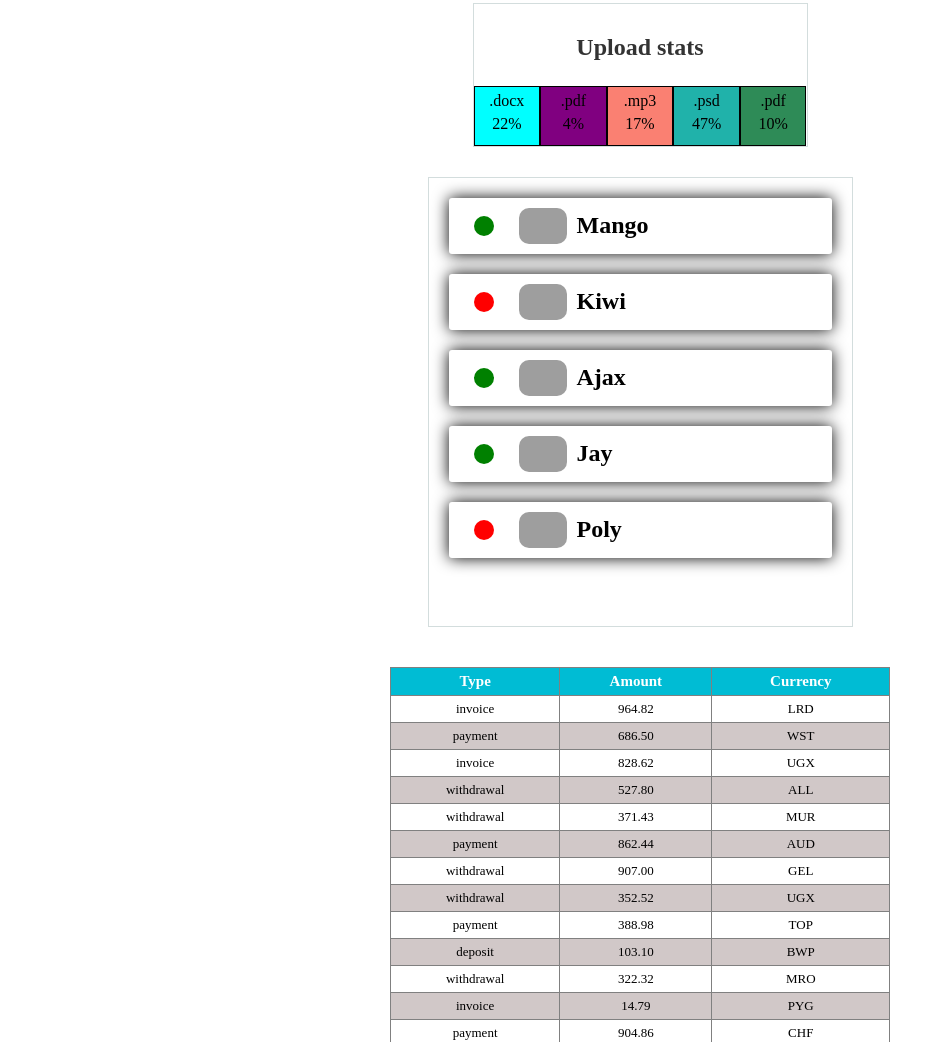
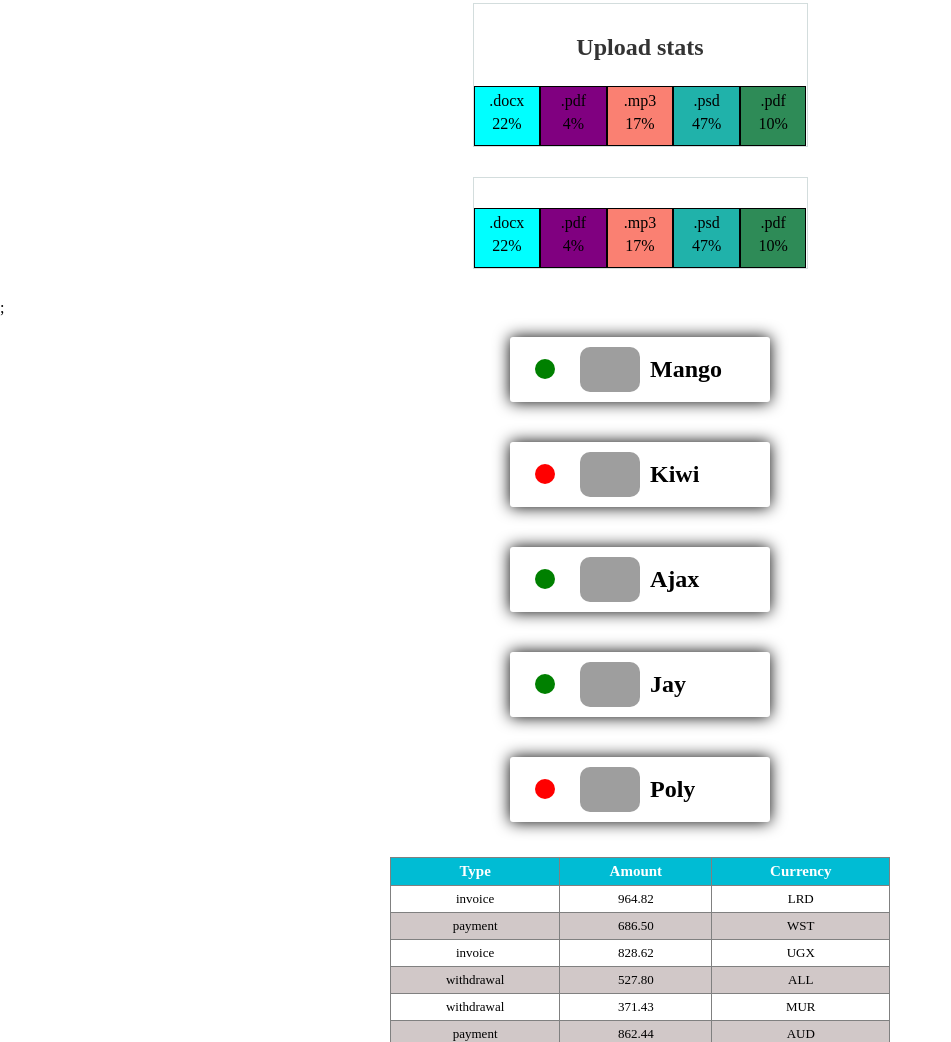
Before and after one commit to VadimZaets/goit-react-hw-01, a React app: page / in a window 1280 px wide. Shown: the part 386-1428 px from the top of the page, without its empty margins (0-951 px from the left). Built offline with nearby package versions, Linux system fonts and the light colour scheme; grey boxes are pictures that could not be loaded.

Commit message:
Готово

```diff
--- a/package.json
+++ b/package.json
@@ -2,10 +2,12 @@
   "name": "goit-react-hw-01-components",
   "version": "0.1.0",
   "private": true,
+  "homepage": "https://VadimZaets.github.io/goit-react-hw-01-components",
   "dependencies": {
     "@testing-library/jest-dom": "^5.14.1",
     "@testing-library/react": "^11.2.7",
     "@testing-library/user-event": "^12.8.3",
+    "gh-pages": "^3.2.3",
     "prop-types": "^15.7.2",
     "react": "^17.0.2",
     "react-dom": "^17.0.2",
@@ -14,6 +16,8 @@
   },
   "scripts": {
     "start": "react-scripts start",
+    "predeploy": "npm run build",
+    "deploy": "gh-pages -d build",
     "build": "react-scripts build",
     "test": "react-scripts test",
     "eject": "react-scripts eject"
--- a/src/components/App.js
+++ b/src/components/App.js
@@ -1,12 +1,12 @@
 import React from 'react';
 import Profile from './Profile/profile';
-import user from './Profile/user.json';
+import user from '../data/user.json';
 import Statistics from './Statistics/statistics';
-import statisticalData from './Statistics/statistical-data.json';
+import statisticalData from '../data/statistical-data.json';
  import FriendList from './FriendList/FriendList';
-import friends from './FriendList/friends.json';
+import friends from '../data/friends.json';
 import TransactionHistory from './TransactionHistory/TransactionHistory';
-import transactions from './TransactionHistory/transactions.json';
+import transactions from '../data/transactions.json';
 
 
 
@@ -21,6 +21,7 @@ const App = () => (
       stats={user.stats}
         />
     <Statistics title="Upload stats" stats={statisticalData} />
+    <Statistics stats={statisticalData} />;
     <FriendList friends={friends} />
     <TransactionHistory items={transactions} />
      </>
--- a/src/components/FriendList/FriendList.jsx
+++ b/src/components/FriendList/FriendList.jsx
@@ -1,56 +1,24 @@
-import React from 'react';
 import PropTypes from 'prop-types';
+import FriendListItem from '../FriendListItem/FriendListItem';
 import styles from './friendList.module.css';
 
 const FriendList = ({ friends }) => (
-
-    <ul className={styles.friend_list}>
-        {friends.map(friend => (
-            <li className={styles.item} key={friend.id}>
-                <span
-                    className={
-                        friend.isOnline ? styles.statusOnline : styles.statusOffline
-                    }
-                ></span>
-                <img className={styles.avatar} src={friend.avatar} alt="" width="48" />
-                <p className={styles.name}>{friend.name}</p>
-            </li>
-        ))}
-
-
-    </ul>
-
-
-
-
-
+  <ul className={styles['friend_list']}>
+    {friends.map(({ id, avatar, name, isOnline }) => (
+      <FriendListItem
+        key={id}
+        avatar={avatar}
+        name={name}
+        isOnline={isOnline}
+      />
+    ))}
+  </ul>
 );
 
-FriendList.propTypes = {
+FriendList.protoTypes = {
   friends: PropTypes.arrayOf(
-    PropTypes.shape({
-      id: PropTypes.number.isRequired,
-      avatar: PropTypes.string.isRequired,
-      name: PropTypes.string.isRequired,
-      isOnline: PropTypes.bool.isRequired,
-    }),
-  ),
+    PropTypes.shape({ id: PropTypes.number.isRequired }),
+  ).isRequired,
 };
 
-
-
-
-
-
-
-
-
-
-
-
-
-
-
-
-
 export default FriendList;
--- a/src/components/FriendList/friendList.module.css
+++ b/src/components/FriendList/friendList.module.css
@@ -1,40 +1,11 @@
 .friend_list {
-  width: 425px;
-  height: 450px;
-  margin: auto;
-  margin-bottom: 40px;
-  border: solid 1px rgb(211, 221, 221);
+  display: flex;
+  flex-direction: column;
+
+  width: 300px;
+  margin-left: auto;
+  margin-right: auto;
+  margin-bottom: 15px;
+
+  background-color: #ffffff;
 }
-
-.item {
-  display: flex;
-  align-items: center;
-  margin: 20px;
-  box-shadow: 0 0 1em;
-  padding-left: 10px;
-  border-radius: 3px;
-}
-
-.statusOnline,
-.statusOffline {
-  display: block;
-  width: 20px;
-  height: 20px;
-  border-radius: 50%;
-  background-color: green;
-  margin: 0 15px 0 15px;
-}
-
-.statusOffline {
-  background-color: red;
-}
-
-.avatar {
-  border-radius: 10px;
-  margin: 10px;
-}
-
-.name {
-  font-size: 24px;
-  font-weight: 600;
-}
--- /dev/null
+++ b/src/components/FriendListItem/FriendListItem.jsx
@@ -0,0 +1,20 @@
+import PropTypes from 'prop-types';
+import styles from './FriendListItem.module.css';
+
+const FriendListItem = ({ avatar, name, isOnline }) => (
+  <li className={styles.item}>
+    <span className={isOnline ? styles.statusOnline : styles.statusOffline}></span>
+    <img className={styles.avatar} src={avatar} alt={name} width="60" />
+    <p className={styles.name}>{name}</p>
+  </li>
+);
+
+
+
+FriendListItem.propTypes = {
+  avatar: PropTypes.string,
+  name: PropTypes.string.isRequired,
+  isOnline: PropTypes.bool,
+};
+
+export default FriendListItem;
--- /dev/null
+++ b/src/components/FriendListItem/FriendListItem.module.css
@@ -0,0 +1,32 @@
+.item {
+  display: flex;
+  align-items: center;
+  margin: 20px;
+  box-shadow: 0 0 1em;
+  padding-left: 10px;
+  border-radius: 3px;
+}
+
+.statusOnline,
+.statusOffline {
+  display: block;
+  width: 20px;
+  height: 20px;
+  border-radius: 50%;
+  background-color: green;
+  margin: 0 15px 0 15px;
+}
+
+.statusOffline {
+  background-color: red;
+}
+
+.avatar {
+  border-radius: 10px;
+  margin: 10px;
+}
+
+.name {
+  font-size: 24px;
+  font-weight: 600;
+}
--- a/src/components/TransactionHistory/TransactionHistory.jsx
+++ b/src/components/TransactionHistory/TransactionHistory.jsx
@@ -28,7 +28,7 @@ const TransactionHistory = ({ items }) =>
 
 );
 TransactionHistory.propTypes = {
-  itemss: PropTypes.arrayOf(
+  items: PropTypes.arrayOf(
     PropTypes.shape({
       id: PropTypes.string.isRequired,
       type: PropTypes.string.isRequired,
```
Also changed, not shown: src/data/friends.json (renamed from src/components/FriendList/friends.json), src/data/statistical-data.json (renamed from src/components/Statistics/statistical-data.json), src/data/transactions.json (renamed from src/components/TransactionHistory/transactions.json), src/data/user.json (renamed from src/components/Profile/user.json), 1 other file.
